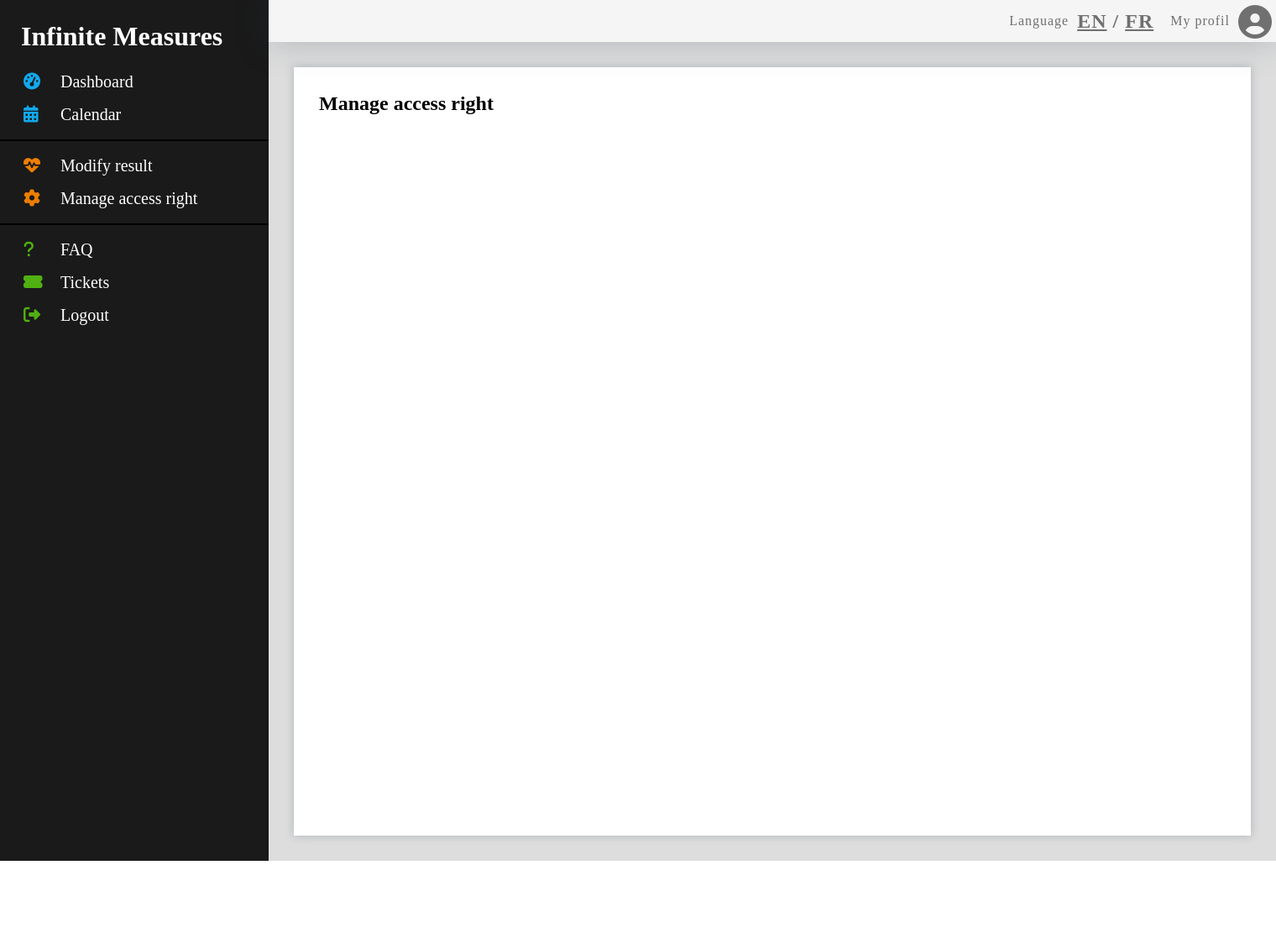
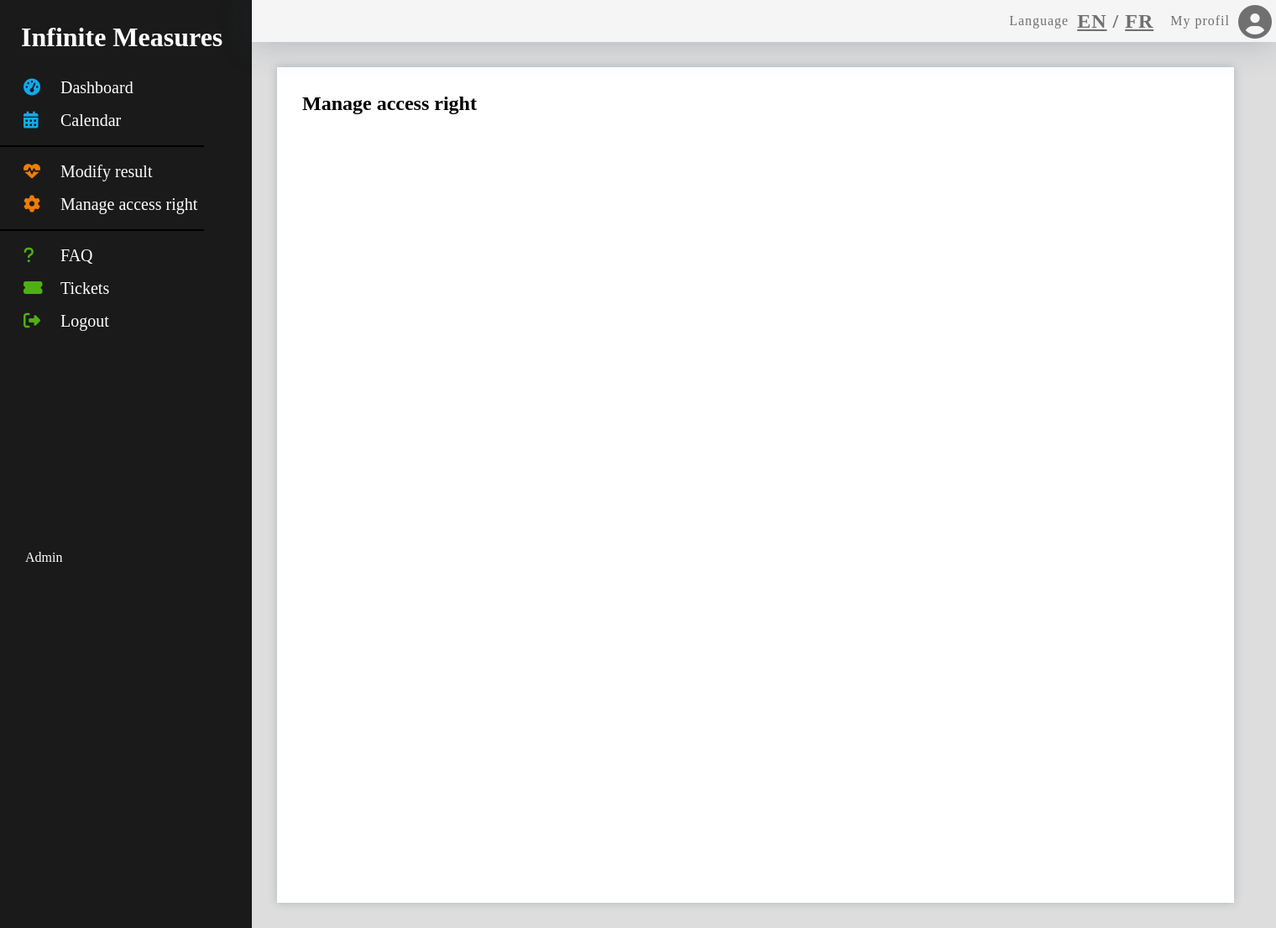
Before and after one commit to paulrsl/APP_Website, a PHP site: template views/pages/manageAccessRight.php in a window 1520 px wide. Shown: the whole page at 84% size. Before the commit the page ends 1025 px from the top, so only its background shows below. Run offline with PHP 8.4, Linux system fonts and the light colour scheme; the template is opened without the code that fills it, so the values that code supplies are empty; the visitor is signed in with stand-in values (Sample User, id 1); some libraries are stand-ins or nearby versions.

Commit message:
Main-nav position fixed + manage access rights

```diff
--- a/design/css/globalSession.css
+++ b/design/css/globalSession.css
@@ -17,10 +17,15 @@
 p{
 }
 
-h1{ /*titre en-tête du site */
+#siteName{
     color : white;
     padding-left: 25px;
-    margin:0;
+    margin-top:-20px;
+    position:fixed;
+    text-decoration: none;
+}
+
+h1{ /*titre en-tête du site */
 }
 
 h2{ /*titre nom des pages */
@@ -46,7 +51,7 @@
     letter-spacing: 1px;
     box-shadow: 0px 0px 40px rgba(44, 62, 80, 0.26);
     position:fixed;
-    width:calc(100% - 320px);
+    width:calc(100% - 300px);
 }
 
 #profilText{
@@ -71,18 +76,21 @@
 #main-nav {
     background-color: #1a1a1a;
     color : white;
-    width: 320px;
-    height: 1000px;
+    width: 300px;
+    min-height:1080px;
     padding-top: 25px;
 }
 
 .main-nav-list{
     list-style:none;
     margin-left:-40px;
+    position:fixed;
+    margin-top:60px;
 }
 
 .nav-item{
     padding:8px;
+
 }
 
 .nav-text{
@@ -131,6 +139,12 @@
     color:#50b012;
 }
 
+#userType{
+    padding:30px;
+    margin-top: 600px;
+    position : fixed;
+}
+
 /*BUTTONS-INPUT*/
 
 input[type=checkbox]{
@@ -144,7 +158,6 @@
 
 .smallButton{
     font-size:16px;
-    width : 70px;
     height : 25px;
     text-align : center;
     border-radius : 10px;
@@ -176,7 +189,7 @@
     padding:30px;
     background-color:white;
     margin: 80px 30px 30px;
-    width:1080px;
+    min-width:1080px;
     box-shadow: 0px 0px 10px rgba(44, 62, 80, 0.26);
 }
 
@@ -217,3 +230,9 @@
     border-radius : 5px;
     border : 1px solid #707070;
 }
+
+/*MANAGE ACCESS RIGHT*/
+
+#userList{
+    padding:5px;
+}
--- a/language/fr.inc
+++ b/language/fr.inc
@@ -38,7 +38,7 @@
 define("_MANAGEACCESSRIGHT","Gérer les droits d'accès");
 
 define("_FAQ","FAQ");
-define("_TICKETS","Envoyer un tiquet");
+define("_TICKETS","Envoyer un ticket");
 define("_LOGOUT","Déconnexion");
 
 
--- a/views/pages/manageAccessRight.php
+++ b/views/pages/manageAccessRight.php
@@ -15,12 +15,13 @@
     <ul>
     <?php $person = getPerson()->fetchAll();
         foreach ($person as $ans){?>
-            <li>
+            <li id="userList">
                 <?php echo $ans["firstName"]. " " .$ans["lastName"]. " " .$ans["mail"]. " " .$ans["typeAccess"] ?>
-                <a><?php echo _MODIFY?></a>
-                <a><?php echo _DELETE?></a>
+
+                    <input class="smallButton" type="submit" value="<?php echo _MODIFY ?>">
+                    <input class="smallButton" type="submit" value="<?php echo _DELETE ?>">
+
             </li>
-
         <?php } ?>
     </ul>
     <?php }else{ include "views/templates/accessDeny.php"; ?>
--- a/views/templates/main-nav.php
+++ b/views/templates/main-nav.php
@@ -25,7 +25,7 @@
     }
     ?>
 
-    <a style="text-decoration:none" href="index.php?page=home"><h1>Infinite Measures</h1></a>
+    <a id="siteName" href="index.php?page=home"><h1>Infinite Measures</h1></a>
     <ul class="main-nav-list">
     <div class="main-nav1">
         <?php
@@ -143,6 +143,21 @@
 
     <?php }else{ ?>
     <?php } ?>
+
+    <div id="userType">
+        <?php
+        if(isset($_SESSION["userTypeAccess"])){
+            if($_SESSION["userTypeAccess"] == "user"){
+                echo _USER;
+            }elseif($_SESSION["userTypeAccess"] == "organism"){
+                echo _ORGANISM;
+            }elseif($_SESSION["userTypeAccess"] == "admin"){
+                echo _ADMIN;
+            }
+        }else{
+        } ?>
+    </div>
+
     </body>
 </div>
 
```
Also changed, not shown: views/pages/home.php (+0 -11 lines).
